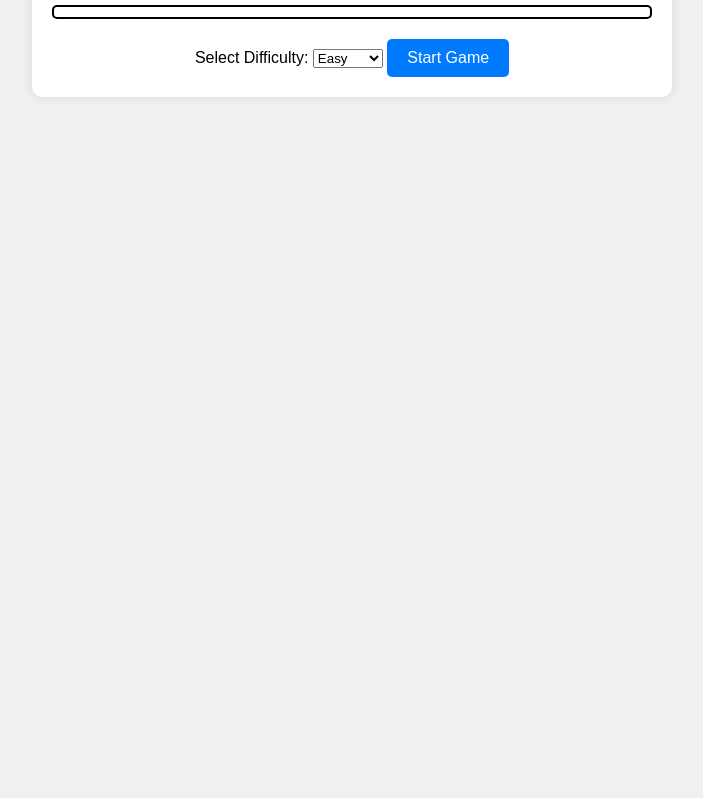
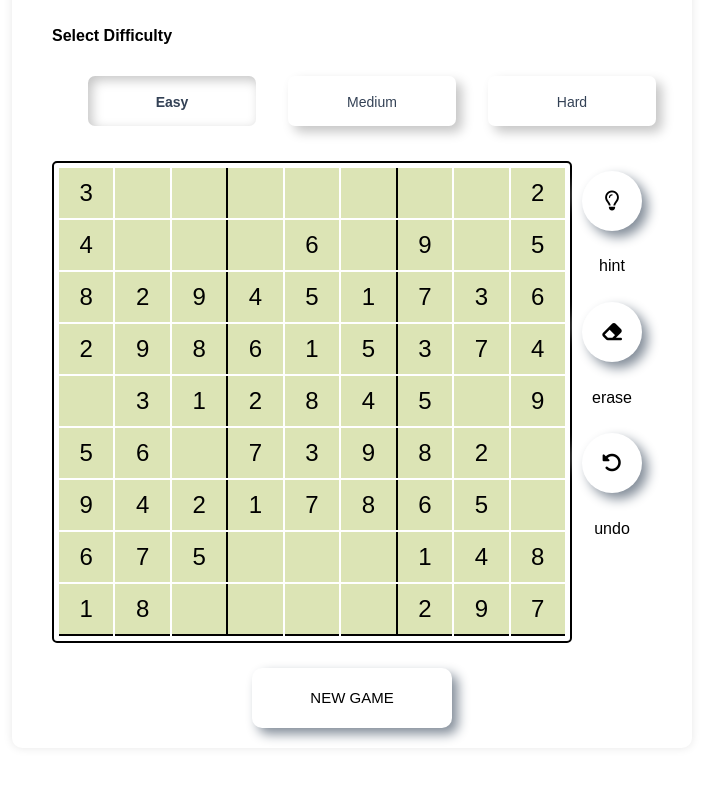
Before and after one commit to SoftUni-Team-Beyond-2023-2024/indie-games, a plain HTML site: page web version of sudoku/sudoku.html in a window 1280 px wide. Shown: the part 143-941 px from the top of the page, without its empty margins (288-991 px from the left). Before the commit the page ends 800 px from the top, so only its background shows below. Drawn offline with Linux system fonts and the light colour scheme.

Commit message:
Dificulty buttons added - working. Buttons hint, erase, undo with no functionality at the moment. New game button working.

```diff
--- /dev/null
+++ b/web version of sudoku/button-dificulty.css
@@ -0,0 +1,53 @@
+.radio-inputs {
+    position: relative;
+    display: flex;
+    flex-wrap: wrap;
+    width: 300px;
+    font-size: 14px;
+    margin-bottom: 25px;
+    color: #090909;
+    padding: 0.7em 1.7em;
+    cursor: pointer;
+    transition: all 0.3s;
+}
+
+  .radio-inputs .radio {
+    flex: 1 1 auto;
+    text-align: center;
+  }
+
+  .radio-inputs .radio input {
+    display: none;
+  }
+
+  .radio-inputs .radio .name {
+    display: flex;
+    cursor: pointer;
+    align-items: center;
+    justify-content: center;
+    border-radius: 0.5rem;
+    border: none;
+    padding: .5rem 0;
+    color: #334155;
+    transition: all .15s ease-in-out;
+  }
+
+  .radio-inputs {
+    display: flex;
+    width: 100%;
+    justify-content: space-around;
+    align-items: center;
+    padding: 10px 20px;
+  }
+
+  .radio {
+    max-width: 20%;
+    color: #090909;
+    padding: 0.7em 1.7em;
+    border-radius: 0.5em;
+    cursor: pointer;
+    transition: all 0.3s;
+    box-shadow: 6px 6px 12px #c5c5c5, -6px -6px 12px #ffffff;
+    width: 70px;
+    height: 30px;
+  }
--- /dev/null
+++ b/web version of sudoku/buttons.css
@@ -0,0 +1,128 @@
+
+.boton {
+	border-radius: 127px;
+    background: #ffffff;
+    box-shadow:  6px 6px 12px #838d99,
+             -6px -6px 12px #ffffff;
+	display: inline-flex;
+	align-items: center;
+	justify-content: center;
+    line-height: 60px;
+	width: 60px;
+	height: 60px;
+	color:black;
+	font-size: 20px;
+	font-weight: 300;
+	border: none;
+	cursor: pointer;
+	text-transform: uppercase;
+	transition: .3s ease all;
+	position: relative;
+	overflow: hidden;
+}
+
+.boton span {
+	position: relative;
+	z-index: 2;
+	transition: .3s ease all;
+}
+
+.boton.cuatro:hover {
+	border-radius: 127px;
+    background: #ffffff;
+    box-shadow:  6px 6px 12px #838d99,
+             -6px -6px 12px #ffffff;
+	display: inline-flex;
+	align-items: center;
+	justify-content: center;
+    line-height: 60px;
+	width: 65px;
+	height: 65px;
+	color:black;
+	font-size: 20px;
+	font-weight: 300;
+	border: none;
+	cursor: pointer;
+	text-transform: uppercase;
+	transition: .3s ease all;
+	position: relative;
+	overflow: hidden;
+}
+
+.boton.cuatro:active {
+    color:black;
+	font-size: 20px;
+	font-weight: 300;
+	border-radius: 50%;
+    background: #ffffff;
+    box-shadow: inset 6px 6px 12px #5f6874,
+            inset -6px -6px 12px #ddf4ff;
+}
+
+.button-new-game {
+	border-radius: 10px;
+    background: #ffffff;
+    box-shadow:  6px 6px 12px #838d99,
+             -6px -6px 12px #ffffff;
+	display: inline-flex;
+	align-items: center;
+	justify-content: center;
+    line-height: 60px;
+	width: 200px;
+	height: 60px;
+	color:black;
+	font-size: 15px;
+	font-weight: 400;
+	border: none;
+	cursor: pointer;
+	text-transform: uppercase;
+	transition: .3s ease all;
+	position: relative;
+	overflow: hidden;
+    margin-top: 25px;
+}
+
+.button-new-game span {
+	position: relative;
+	z-index: 2;
+	transition: .3s ease all;
+}
+
+.button-new-game:hover {
+	border-radius: 10px;
+    background: #ffffff;
+    box-shadow:  6px 6px 12px #838d99,
+             -6px -6px 12px #ffffff;
+	display: inline-flex;
+	align-items: center;
+	justify-content: center;
+    line-height: 60px;
+	width: 205px;
+	height: 65px;
+	color:black;
+	font-size: 15px;
+	font-weight: 400;
+	border: none;
+	cursor: pointer;
+	text-transform: uppercase;
+	transition: .3s ease all;
+	position: relative;
+	overflow: hidden;
+
+}
+
+.button-new-game:active {
+    color:black;
+	font-size: 15px;
+	font-weight: 400;
+	border-radius: 10px;
+    background: #ffffff;
+    box-shadow: inset 6px 6px 12px #5f6874,
+            inset -6px -6px 12px #ddf4ff;
+}
+
+.active {
+    background-color: #fff;
+    font-weight: 600;
+    box-shadow: inset 4px 4px 12px #c5c5c5, inset -4px -4px 12px #ffffff;
+}
--- /dev/null
+++ b/web version of sudoku/main.css
@@ -0,0 +1,134 @@
+.body {
+    font-family: Arial, Helvetica, sans-serif;
+    background-color: #f0f0f0;
+    margin: 0;
+    padding: 0;
+}
+
+.wrapper {
+    display: flex;
+    align-items: center;
+    flex-direction: row;
+}
+
+.body-wrapper {
+     display: flex;
+    align-items: center;
+    flex-direction: column;
+    font-size: larger;
+    font-weight: 20px;
+}
+
+.slot-wrapper-dificulty {
+    opacity: 1;
+    display: flex;
+    flex-direction: row;
+    align-items: center;
+    justify-content: space-between;
+    width: 30%;
+    height: 40%;
+    border: 1px dashed;
+}
+
+.slot-wrapper-buttons {
+    opacity: 1;
+    display: flex;
+    flex-direction: row;
+    align-items: center;
+    justify-content: space-between;
+    height: 100%;
+    border: 1px dashed ;
+    padding: 10px;
+    border: none;
+}
+
+.number {
+    width: 48px;
+    height: 48px;
+    border: 1px solid black;
+    font-size: 20px;
+    font-weight: bold;
+    justify-content: center;
+}
+
+.content {
+    display: flex;
+}
+
+.sudoku, .slot-wrapper-buttons {
+    display: flex;
+    flex-direction: column;
+    justify-content: stretch;
+    height: 20%;
+}
+
+.buttons-text {
+    font-size: medium;
+    font-weight: 200;
+}
+
+.container {
+    max-width: 600px;
+    margin: 50px auto;
+    padding: 20px 40px;
+    background-color: #fff;
+    border-radius: 10px;
+    box-shadow: 0 0 10px rgba(0, 0, 0, 0.1);
+    font-family: Arial, Helvetica, sans-serif !important;
+    display: flex;
+    justify-content: space-between;
+    align-items: center;
+    flex-direction: column;
+}
+
+h1 {
+    text-align: center;
+    margin-bottom: 20px;
+}
+
+.game-board {
+    display: grid;
+    grid-template-columns: repeat(9, 1fr);
+    gap: 2px;
+    border: 2px solid #000; /* Black border around the entire board. */
+    border-radius: 5px;
+    padding: 5px;
+    width: 100%;
+}
+
+.cell {
+    width: 100%;
+    height: 50px;
+    display: flex;
+    justify-content: center;
+    align-items: center;
+    font-size: 1.5rem;
+    background-color: #eee;
+}
+
+.cell:nth-child(3n) {
+    border-right: 2px solid #000; /* Right border for every third cell */
+}
+
+.cell:nth-child(9n) {
+    border-right: none; /* Remove right border for the last cell in each row */
+}
+
+.cell:nth-child(n+73) {
+    border-bottom: 2px solid #000; /* Bottom border for cells in the last row */
+}
+
+.cell.selected-cell {
+    background-color: #c7e0ff; /* Light blue background for the selected cell */
+}
+
+
+.difficulty-selection {
+    width: 100%;
+}
+
+.board-container {
+    display: flex;
+    flex-direction: row;
+    width: 100%;
+}
--- a/web version of sudoku/sudoku.html
+++ b/web version of sudoku/sudoku.html
@@ -4,21 +4,54 @@
     <meta charset="UTF-8">
     <meta name="viewport" content="width=device-width, initial-scale=1.0">
     <title>Sudoku Game</title>
-    <link rel="stylesheet" href="sudoku.css">
+    <link rel="stylesheet" href="button-dificulty.css">
+    <link rel="stylesheet" href="buttons.css">
+    <link rel="stylesheet" href="main.css">
+    <script src="https://kit.fontawesome.com/8d092f11e9.js" crossorigin="anonymous"></script>
 </head>
 <body>
     <div class="container">
         <h1>Sudoku Game</h1>
-        <div class="game-board" id="game-board"></div>
         <div class="difficulty-selection">
-            <label for="difficulty">Select Difficulty:</label>
-            <select id="difficulty">
-                <option value="easy">Easy</option>
-                <option value="medium">Medium</option>
-                <option value="hard">Hard</option>
-            </select>
-            <button id="start-button">Start Game</button>
+            <h4>Select Difficulty</h4>
+            <div  id="difficulty" class="radio-inputs">
+                <label class="radio active">
+                    <input type="radio" name="radio" value="easy" checked="true">
+                    <span class="name">Easy</span>
+                </label>
+                <label class="radio">
+                    <input type="radio" name="radio" value="medium">
+                    <span class="name">Medium</span>
+                </label>
+
+                <label class="radio">
+                    <input type="radio" name="radio" value="hard">
+                    <span class="name">Hard</span>
+                </label>
+            </div>
         </div>
+<div class="board-container">
+    <div class="game-board" id="game-board"></div>
+    <div class = "slot-wrapper-buttons">
+        <button class = "boton cuatro">
+         <i class="fa-regular fa-lightbulb"></i>
+        </button>
+        <h5 class = "buttons-text">hint</h5>
+
+        <button class = "boton cuatro">
+         <i class="fa-solid fa-eraser"></i>
+        </button>
+        <h5 class = "buttons-text">erase</h5>
+
+        <button class = "boton cuatro">
+         <i class="fa-solid fa-rotate-left"></i>
+        </button>
+        <h5 class = "buttons-text">undo</h5>
+</div>
+</div>
+
+
+        <button id="start-button" class="button-new-game">New Game</button>
     </div>
     <script src="sudoku.js"></script>
 </body>
--- a/web version of sudoku/sudoku.js
+++ b/web version of sudoku/sudoku.js
@@ -91,7 +91,10 @@ function shuffle(array) {
 
 // Function to start the game when the Start Game button is clicked
 function startGame() {
-    let difficulty = document.getElementById("difficulty").value;
+   // let difficulty = document.getElementById("difficulty").value;
+
+    let difficulty = document.querySelector('input[type=radio]:checked').value;
+
     let board = initializeSudoku(difficulty);
     playSudoku(board);
 }
@@ -108,6 +111,10 @@ function initializeSudoku(difficulty) {
             break;
         case "hard":
             removeNumbers(board, 61);
+            break;
+
+        default:
+            removeNumbers(board, 24);
             break;
     }
     return board;
@@ -330,3 +337,29 @@ function solveSudoku(board) {
 
 // Add event listener to the Start Game button
 document.getElementById("start-button").addEventListener("click", startGame);
+
+// Loads the game on window load
+window.addEventListener("DOMContentLoaded", () => {
+   startGame();
+});
+
+//Adds click functionality and active status styling to buttons
+document.querySelectorAll('input[name="radio"]').forEach(radioButton =>{
+    radioButton.addEventListener("click", () => {
+        startGame();
+        toggleActiveClass(radioButton)
+    } )
+});
+
+// Toggles active/selected state of button for styling purposes
+function toggleActiveClass(selectedButton) {
+    document.querySelectorAll('input[name="radio"]').forEach(radioButton => {
+        if (radioButton.parentElement.classList.contains('active')) {
+            radioButton.parentElement.classList.remove('active')
+        }
+
+        if (!selectedButton.parentElement.classList.contains('active')) {
+            selectedButton.parentElement.classList.add('active')
+        }
+    })
+};
```
